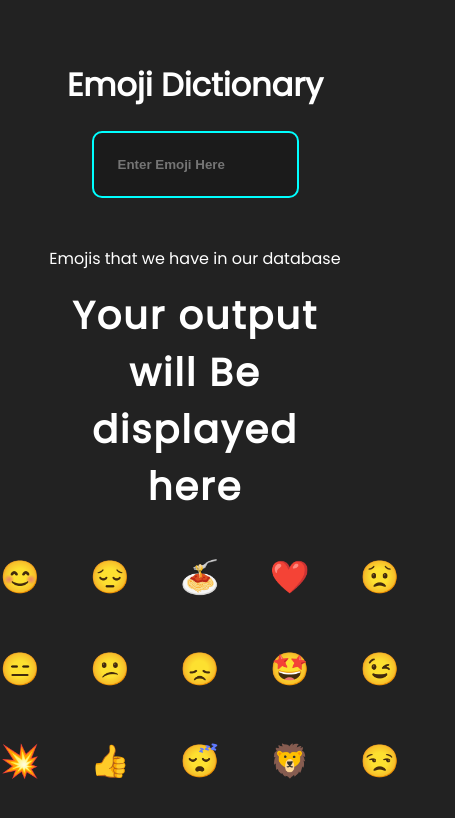
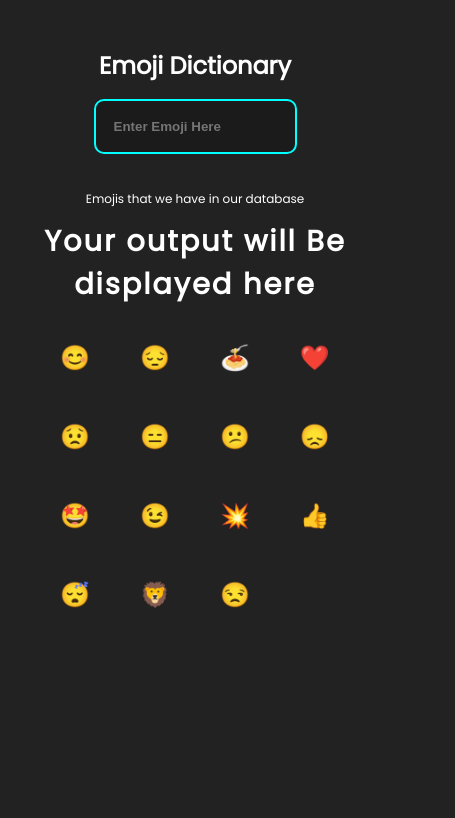
Before and after one commit to rushikesh1799/mark08-EmojiDictionary, a React (Create React App) app: page / in a window 390 px wide. Shown: the top 818 px of the page, 455 px wide, since content can reach past the window. Built offline with nearby package versions, Linux system fonts and the light colour scheme.

Commit message:
Update style.css
Added Media query

```diff
--- a/src/styles.css
+++ b/src/styles.css
@@ -50,3 +50,9 @@ li {
   border: 20px solid transparent;
   padding: 2px 5px;
 }
+
+@media screen and (max-width: 600px) {
+  html {
+    font-size: 75%;
+  }
+}
```
